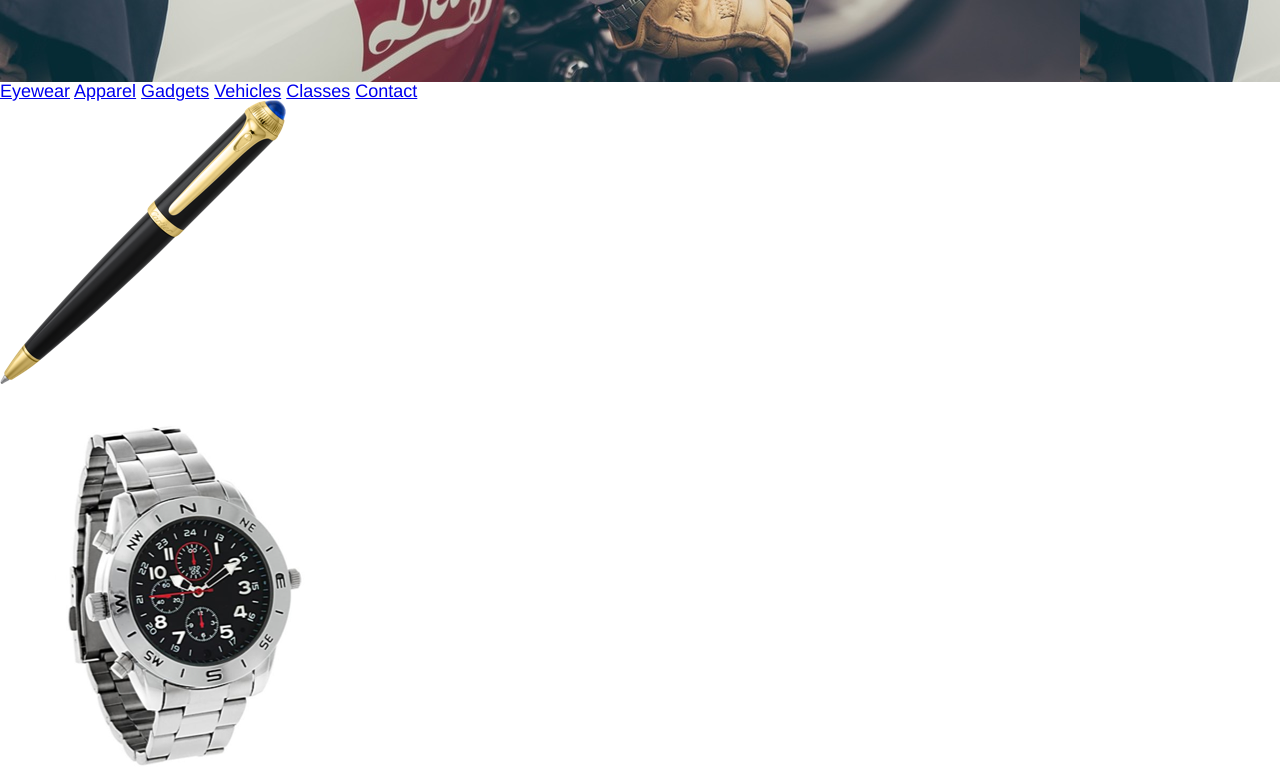
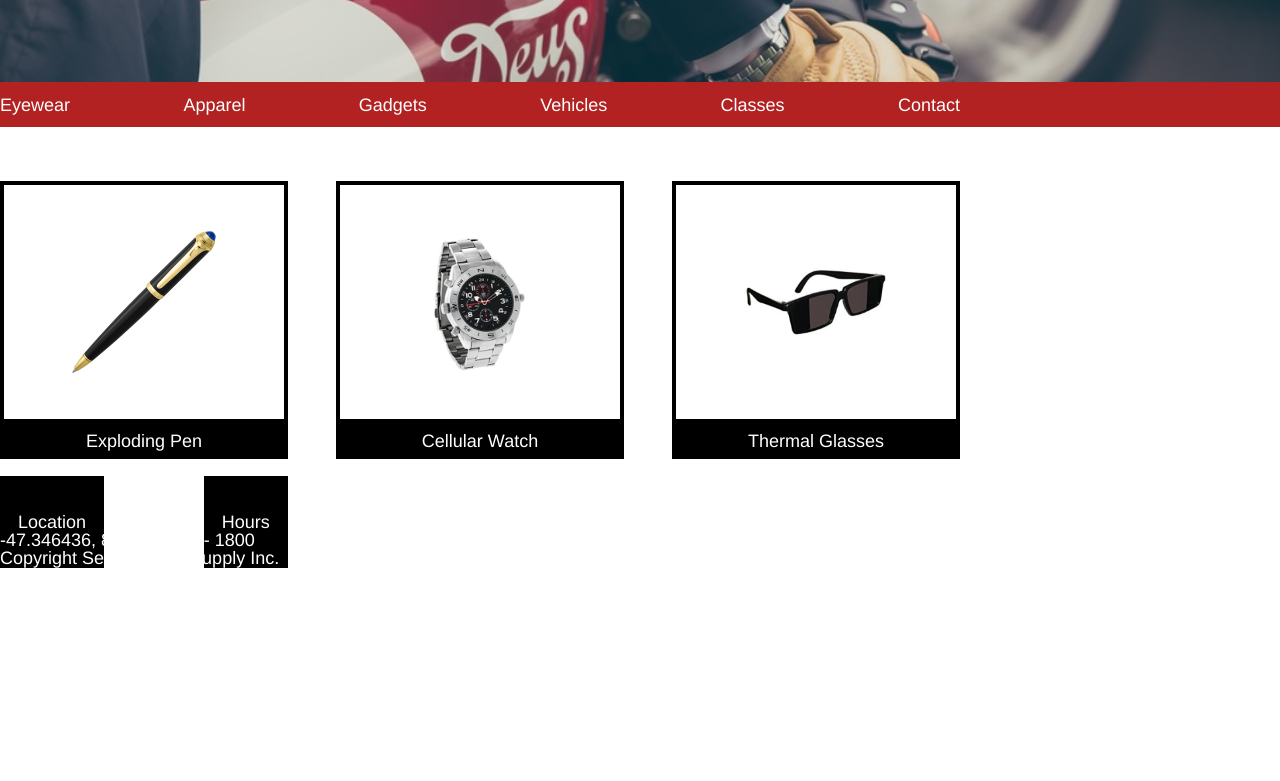
Before and after one commit to thomasbigfield/SecretAgentSupply, a plain HTML site: page index.html in a window 1280 px wide. Shown: the part 422-1203 px from the top of the page. After the commit the page ends 990 px from the top, so only its background shows below. Drawn offline with Linux system fonts and the light colour scheme.

Commit message:
Added items and navbar

```diff
--- a/index.html
+++ b/index.html
@@ -27,12 +27,14 @@
     <div class="navibar">
       <div class="container">
         <nav>
-          <span><a href="#eyewear">Eyewear</a></span>
-          <span><a href="#apparel">Apparel</a></span>
-          <span><a href="#gadgets">Gadgets</a></span>
-          <span><a href="#vehicles">Vehicles</a></span>
-          <span><a href="#classes">Classes</a></span>
-          <span><a href="#contact">Contact</a></span>
+          <ul class="container">
+            <li>Eyewear</li>
+            <li>Apparel</li>
+            <li>Gadgets</li>
+            <li>Vehicles</li>
+            <li>Classes</li>
+            <li>Contact</li>
+          </ul>
         </nav>
       </div>
     </div>
@@ -40,32 +42,32 @@
     <div class="store">
       <div class="container">
         <div class="items">
-          <div class="pen">
+          <div class="item pen">
             <div class="item-image">
               <img src="resources/images/pen.png">
             </div>
-            <span>Exploding Pen</span>
+            <span class="description">Exploding Pen</span>
           </div>
-          <div class="watch">
+          <div class="item watch">
             <div class="item-image">
               <img src="resources/images/watch.png">
             </div>
-            <span>Cellular Watch</span>
+            <span class="description">Cellular Watch</span>
           </div>
-          <div class="glasses">
+          <div class="item glasses">
             <div class="item-image">
               <img src="resources/images/glasses.png">
             </div>
-            <span>Thermal Glasses</span>
+            <span class="description">Thermal Glasses</span>
           </div>
         </div>
         <!-- Store Information -->
         <div class="information">
-          <div class="location">
+          <div class="info location">
             <span class="title">Location</span>
             <span>-47.346436, 84.32354</span>
           </div>
-          <div class="hours">
+          <div class="info hours">
             <span class="title">Hours</span>
             <span>0800 - 1800</span>
           </div>
--- a/resources/css/style.css
+++ b/resources/css/style.css
@@ -31,12 +31,17 @@ h1 {
   font-weight: bold;
 }
 
-
+nav ul {
+  display: flex;
+  align-items: center;
+  justify-content: space-between;
+  padding: 0.75rem 0;
+}
 
 /* All Class CSS */
 
 .container {
-  width: 960px;
+  max-width: 960px;
 }
 
 .heading .container {
@@ -47,6 +52,7 @@ h1 {
 .banner {
   height: 25rem;
   background-image: url("../images/moto.jpeg");
+  background-size: cover;
 }
 
 .headline {
@@ -57,5 +63,59 @@ h1 {
   top: 9rem;
 }
 
+.navibar {
+  background-color: firebrick;
+  text-align: center;
+}
 
+.navibar span {
+  margin: 0rem 0.75rem;
+  color: white
+}
+
+.items {
+  display: flex;
+  justify-content: space-between;
+  padding: 3rem 0 0 0;
+}
+
+.item {
+  width: 30%;
+}
+
+.item-image {
+  display: flex;
+  border: 4px solid black;
+  justify-content: center;
+  align-items: center;
+  height: 9rem;
+  padding: 2rem 0;
+}
+
+.item img {
+  max-width: 8rem;
+}
+
+.description {
+  display: block;
+  background-color: black;
+  color: white;
+  text-align: center;
+  padding: 0.5rem;
+}
+
+.information {
+  display: flex;
+  justify-content: space-between;
+  width: 35%;
+}
+
+.info {
+  margin: 3rem 0 0 0;
+}
+
+.title {
+  background-color: black;
+  padding: 2rem 1rem;
+}
 /* All ID CSS */
```
